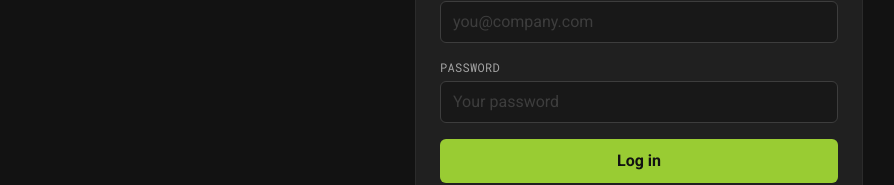
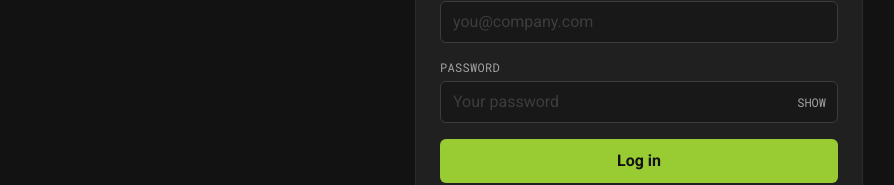
Before and after one commit to mahnoorcodes/emb-dashboard, a React (Vite) app: page /emb-dashboard/company/login in a window 1280 px wide. Shown: the part 381-566 px from the top of the page, without its empty margins (1-895 px from the left). Built offline with nearby package versions, Linux system fonts and the light colour scheme; no server answers.

Commit message:
add hide pword

```diff
--- a/src/components/FormField.jsx
+++ b/src/components/FormField.jsx
@@ -1,13 +1,31 @@
-export default function FormField({ label, ...props }) {
+import { useState } from 'react'
+
+export default function FormField({ label, type, ...props }) {
+  const [show, setShow] = useState(false)
+  const isPassword = type === 'password'
+
   return (
     <label className="block mb-4">
       <span className="block text-xs font-mono tracking-wide text-mist-400 mb-1.5">{label}</span>
-      <input
-        className="w-full bg-ink-900 border border-ink-600 rounded-md px-3 py-2 text-mist-200
-                   placeholder:text-ink-600 focus:outline-none focus:ring-2 focus:ring-live-600 focus:border-live-600
-                   transition-colors"
-        {...props}
-      />
+      <div className="relative">
+        <input
+          type={isPassword ? (show ? 'text' : 'password') : type}
+          className="w-full bg-ink-900 border border-ink-600 rounded-md px-3 py-2 text-mist-200
+                    placeholder:text-ink-600 focus:outline-none focus:ring-2 focus:ring-live-600 focus:border-live-600
+                    transition-colors pr-14"
+          {...props}
+        />
+        {isPassword && (
+          <button
+            type="button"
+            onClick={() => setShow((v) => !v)}
+            tabIndex={-1}
+            className="absolute right-3 top-1/2 -translate-y-1/2 text-xs font-mono text-mist-400 hover:text-brand-500 transition-colors"
+          >
+            {show ? 'HIDE' : 'SHOW'}
+          </button>
+        )}
+      </div>
     </label>
   )
 }
```
